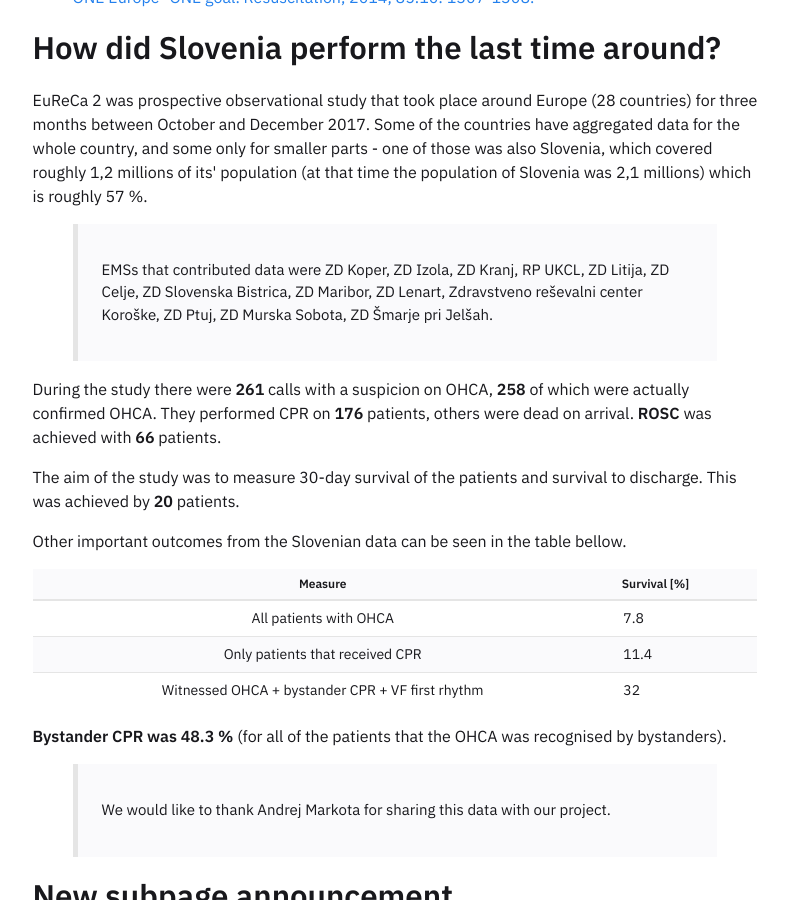
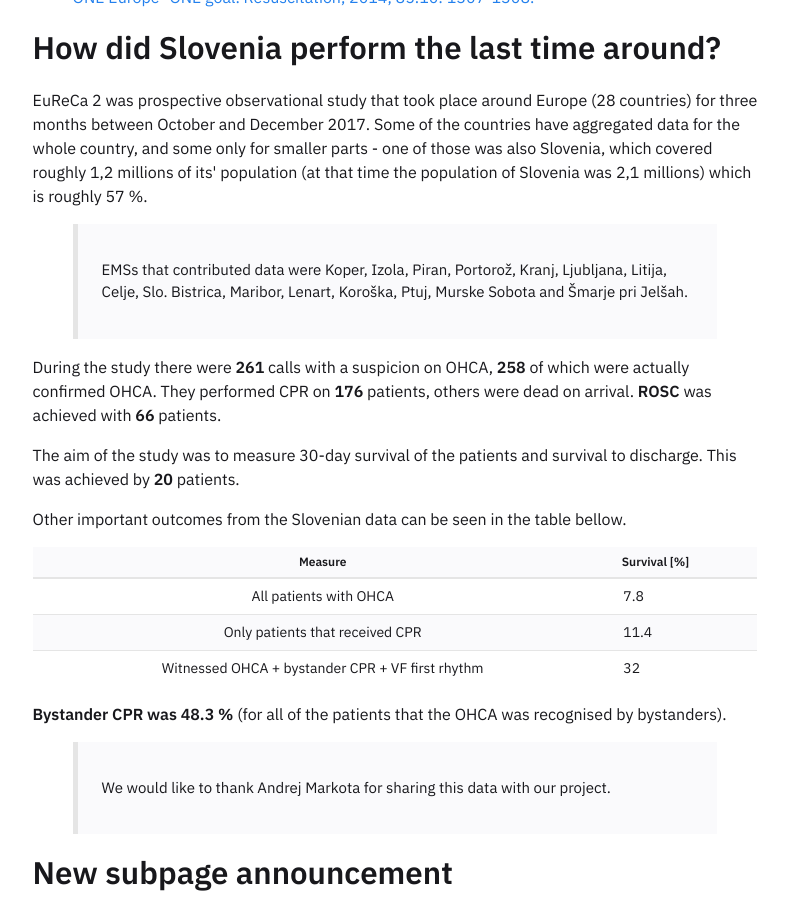
Before and after one commit to SterArcher/OHCA-registry-Slovenia, a Jekyll site: the page built from _posts/2022-06-10-EuReCa 3 and SiOHCA.md, in a window 1280 px wide and 900 px high, scrolled down 939 px. Shown: the whole window, without its empty margins (245-1033 px from the left). Built offline with Jekyll 4.4.1, drawn with Linux system fonts in a browser that asks for light colours; nearby versions of some CDN libraries.

Commit message:
Update 2022-06-10-EuReCa 3 and SiOHCA.md

```diff
--- a/_posts/2022-06-10-EuReCa 3 and SiOHCA.md
+++ b/_posts/2022-06-10-EuReCa 3 and SiOHCA.md
@@ -23,7 +23,7 @@ Read about the studies published by clicking on the sources bellow.
 ## How did Slovenia perform the last time around?
 EuReCa 2 was prospective observational study that took place around Europe (28 countries) for three months between October and December 2017. Some of the countries have aggregated data for the whole country, and some only for smaller parts - one of those was also Slovenia, which covered roughly 1,2 millions of its' population (at that time the population of Slovenia was 2,1 millions) which is roughly 57 %.
 
-> EMSs that contributed data were ZD Koper, ZD Izola, ZD Kranj, RP UKCL, ZD Litija, ZD Celje, ZD Slovenska Bistrica, ZD Maribor, ZD Lenart, Zdravstveno reševalni center Koroške, ZD Ptuj, ZD Murska Sobota, ZD Šmarje pri Jelšah.
+> EMSs that contributed data were Koper, Izola, Piran, Portorož, Kranj, Ljubljana, Litija, Celje, Slo. Bistrica, Maribor, Lenart, Koroška, Ptuj, Murske Sobota and Šmarje pri Jelšah.
 
 During the study there were **261** calls with a suspicion on OHCA, **258** of which were actually confirmed OHCA. They performed CPR on **176** patients, others were dead on arrival. **ROSC** was achieved with **66** patients.
 
```
